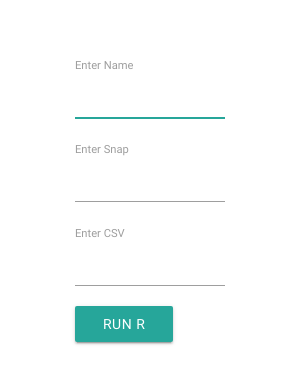
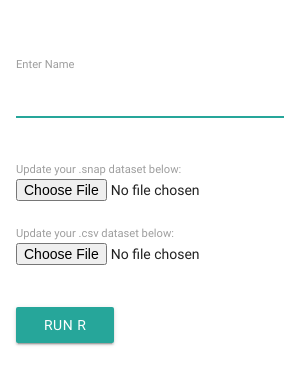
Before and after one commit to harrychy8/Capstone, an Electron app: page barcodeSelection.html in a window 300 px wide. Shown: the part 224-608 px from the top of the page. Drawn offline with nearby package versions, Linux system fonts and the light colour scheme.

Commit message:
(+)  Add file selection in barcodeSelection

```diff
--- a/barcodeSelection.html
+++ b/barcodeSelection.html
@@ -17,14 +17,23 @@
             <label>Enter Name</label>
             <label for="item"></label><input type="text" id="item" autofocus>
         </div>
+        <br>
         <div>
-            <label>Enter Snap</label>
-            <label for="item2"></label><input type="text" id="item2" autofocus>
+            <label>
+                Update your .snap dataset below:
+            </label>
+            <br>
+            <input id="item2" type="file"/>
         </div>
+        <br>
         <div>
-            <label>Enter CSV</label>
-            <label for="item3"></label><input type="text" id="item3" autofocus>
+            <label>
+                Update your .csv dataset below:
+            </label>
+            <br>
+            <input id="item3" type="file"/>
         </div>
+        <br><br>
         <button class="waves-effect waves-light btn" type="submit">Run R </button>
     </form>
 </div>
@@ -41,7 +50,7 @@
         const name = document.querySelector('#item').value;
         const snap = document.querySelector('#item2').value;
         const csv = document.querySelector('#item3').value;
-        ipcRenderer.send('barcodeSelection', name, snap, csv);
+        ipcRenderer.send('barcodeSelection', name, snap.replace(/^.*[\\\/]/, ''), csv.replace(/^.*[\\\/]/, ''));
     }
 
 </script>
--- a/main.js
+++ b/main.js
@@ -75,7 +75,7 @@ ipcMain.on('r:step1',function (e, input) {
 //Catch Barcode selection
 ipcMain.on('barcodeSelection', function (e, name, snap, csv) {
     console.log("123");
-    runR('barcodeSelection.R',[snap, csv, name]);
+    runR('barcodeSelection.R',["./data/" + snap, "./data/" + csv, name]);
 });
 
 function runR(script, params){
```
